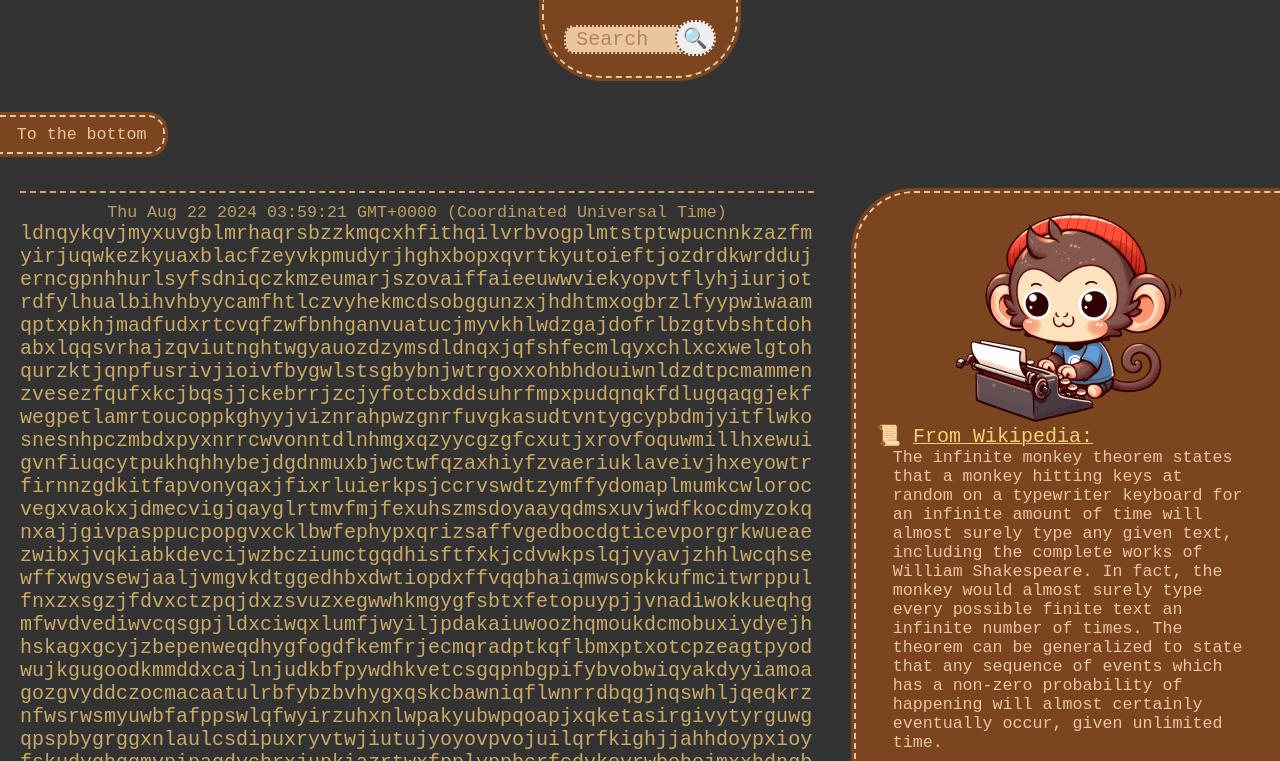
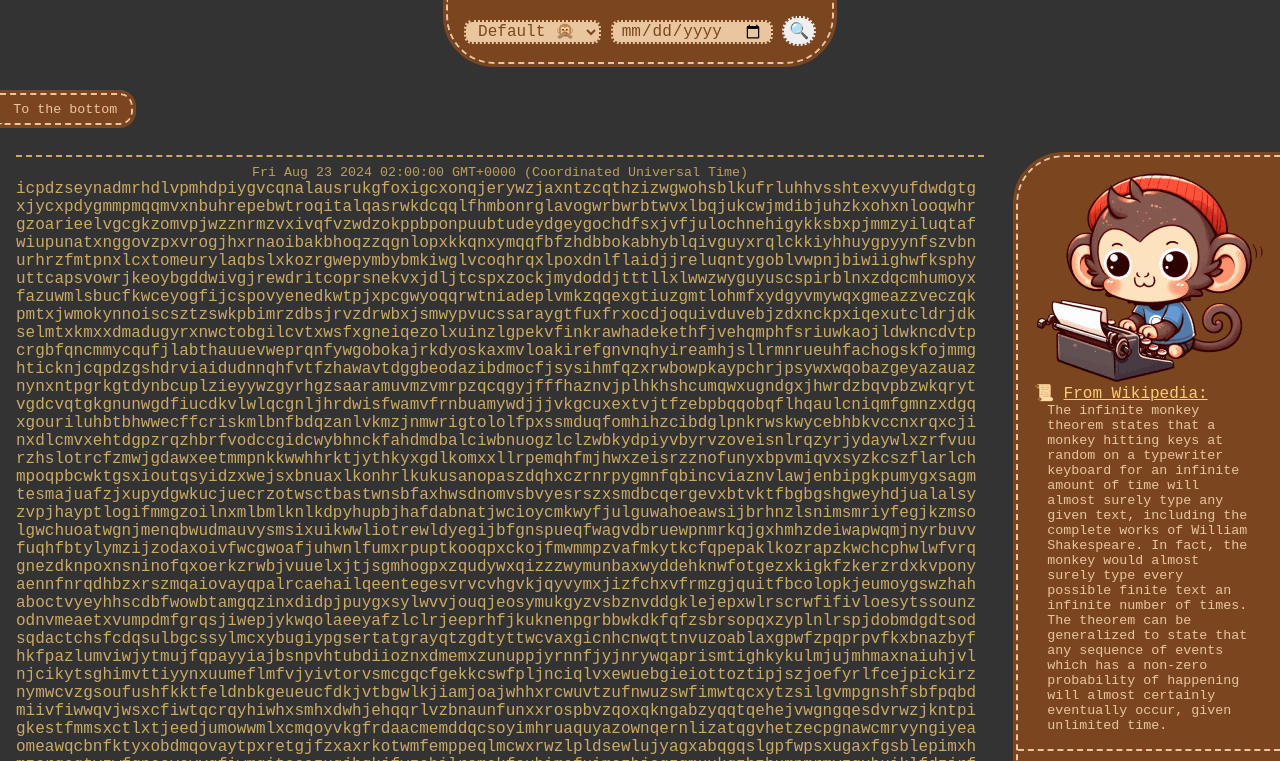
Before and after one commit to BrunoSupremo/infinite_monkey, a plain HTML site: page index.html in a window 1280 px wide. Shown: the top 761 px of the page. Drawn offline with Linux system fonts and the light colour scheme.

Commit message:
ready to use

```diff
--- a/css.css
+++ b/css.css
@@ -1,6 +1,6 @@
 html{
 	font-family: monospace;
-	font-size: 20px;
+	font-size: 16px;
 	scroll-behavior: smooth;
 
 	--dark_color: #7b461f;
@@ -42,7 +42,7 @@ header{
 	border-top: 0;
 	border-radius: 0 0 3em 3em;
 }
-header input{
+header :is(input,select){
 	font-family: inherit;
 	font-size: inherit;
 	border: 2px dotted;
@@ -50,7 +50,6 @@ header input{
 	background-color: var(--light_color);
 	border-radius: .5em;
 	padding-inline: .5em;
-	width: 12ch;
 }
 header :is(input,button):focus-visible{
 	outline: 1px solid var(--light_color);
@@ -64,7 +63,6 @@ header button{
 	border: 2px dotted;
 	color: var(--dark_color);
 	font-size: 1em;
-	margin-left: -3ch;
 	padding: .3em;
 	line-height: 1em;
 	cursor: pointer;
@@ -111,6 +109,7 @@ main #typewriter_page span:last-child{
 }
 
 a.jump_to{
+	position: relative;
 	background-color: var(--dark_color);
 	color: var(--light_color);
 	margin-block: 1em;
@@ -123,9 +122,12 @@ a.jump_to{
 	font-size: smaller;
 	text-decoration: none;
 }
+a.jump_to:hover{
+	left: 1px;
+}
 
 main #sidebar{
-	max-width: 30%;
+	width: 230px;
 	margin-right: 0;
 	border-right: 0;
 	border-radius: 3em 0 0 3em;
@@ -168,7 +170,7 @@ footer::before{
 		flex-direction: column-reverse;
 	}
 	main #sidebar{
-		max-width: none;
+		width: auto;
 		margin-right: 1em;
 		border-right: 2px dashed;
 		border-radius: 3em;
--- a/index.html
+++ b/index.html
@@ -8,7 +8,14 @@
 </head>
 <body>
 	<header id="header">
-		<input type="search" id="search_input" name="search" placeholder="Search"><button id="search_button">🔍</button>
+		<select id="monkey_input">
+			<option value="1" selected>Default 🙊</option>
+			<option value="2">Numbers 🙉</option>
+			<option value="3">Pipes 🙈</option>
+			<option value="4">Tiles ⬛</option>
+		</select>
+		<input type="date" id="date_input" name="date_input">
+		<button id="search_button">🔍</button>
 	</header>
 	<a class="jump_to" href="#footer">To the bottom</a>
 	<main>
@@ -35,7 +42,7 @@
 		</div>
 	</main>
 	<a class="jump_to" href="#header">To the top</a>
-	<footer id="footer">This thing was done by this monkey > <a href="https://brunosupremo.github.io/Portfolio-Pessoal/">Bruno</a></footer>
+	<footer id="footer">This thing was done by this monkey > <a href="https://brunosupremo.github.io/">Bruno</a></footer>
 	<script src="javascript.js"></script>
 </body>
 </html>
--- a/javascript.js
+++ b/javascript.js
@@ -1,70 +1,113 @@
 const typed = document.getElementById("typewriter_page");
-let letters = "abcdefghijklmnopqrstuvwxyz";
-let urlParams = new URLSearchParams(window.location.search);
+let letters = Array.from("abcdefghijklmnopqrstuvwxyz");
+const urlParams = new URLSearchParams(window.location.search);
 switch (urlParams.get("monkey")){
 case "2":
-	letters = "0123456789";
+	letters = Array.from("0123456789");
 	break;
 case "3":
-	letters = "─━│┃┄┅┆┇┈┉┊┋┌┍┎┏┐┑┒┓└┕┖┗┘┙┚┛├┝┞┟┠┡┢┣┤┥┦┧┨┩┪┫┬┭┮┯┰┱┲┳┴┵┶┷┸┹┺┻┼┽┾┿╀╁╂╃╄╅╆╇╈╉╊╋╌╍╎╏═║╒╓╔╕╖╗╘╙╚╛╜╝╞╟╠╡╢╣╤╥╦╧╨╩╪╫╬╭╮╯╰╱╲╳╴╵╶╷╸╹╺╻╼╽╾╿";
+	letters = Array.from("─━│┃┄┅┆┇┈┉┊┋┌┍┎┏┐┑┒┓└┕┖┗┘┙┚┛├┝┞┟┠┡┢┣┤┥┦┧┨┩┪┫┬┭┮┯┰┱┲┳┴┵┶┷┸┹┺┻┼┽┾┿╀╁╂╃╄╅╆╇╈╉╊╋╌╍╎╏═║╒╓╔╕╖╗╘╙╚╛╜╝╞╟╠╡╢╣╤╥╦╧╨╩╪╫╬╭╮╯╰╱╲╳╴╵╶╷╸╹╺╻╼╽╾╿");
+	break;
+case "4":
+	letters = Array.from("⬛⬜🟥🟧🟨🟩🟦🟪🟫");
 	break;
 case "custom":
-	letters = urlParams.get("characters")
+	letters = Array.from(prompt("What characters will this monkey have on his custom typewriter?"))
 	break;
 }
-
-const search_button = document.getElementById("search_button");
-const search_input = document.getElementById("search_input");
-search_button.addEventListener('click', function(e) {
-	search();
-}, false);
-search_input.addEventListener('keypress', function(event) {
-	if (event.keyCode === 13) {
-		search();
-	}
-});
-function search() {
-	window.find(search_input.value,false,false,true)
+let starting_date = false
+if(urlParams.get("year")){
+	starting_date = new Date(+urlParams.get("year"),+urlParams.get("month"),+urlParams.get("day"))
 }
 
+const monkey_input = document.getElementById("monkey_input");
+const date_input = document.getElementById("date_input");
+const search_button = document.getElementById("search_button");
+search_button.addEventListener('click', function(e) {
+	const new_url = []
+	if (date_input.value) {
+		const date = new Date(date_input.value)
+		new_url.push("year="+date.getUTCFullYear())
+		new_url.push("month="+date.getUTCMonth())
+		new_url.push("day="+date.getUTCDate())
+	}
+	if (monkey_input.value) {
+		new_url.push("monkey="+monkey_input.value)
+	}
+	if(new_url.length>0){
+		window.location.href = "?"+new_url.join("&")
+	}
+}, false);
+
 function random_at(index) {
-	let x = Math.sin(index)*10000000000;
+	const x = Math.sin(index)*100000000;
 	return x - Math.floor(x);
 }
 
-const characters_per_seconds = 4
-const time_between_strokes = 1000/characters_per_seconds
-const characters_per_hour = characters_per_seconds * 60 * 60
-const characters_per_day = characters_per_seconds * 60 * 60 * 24
+const characters_per_second = 4
+const time_between_strokes = 1000/characters_per_second
+const characters_per_hour = characters_per_second * 60 * 60
+const characters_per_day = characters_per_second * 60 * 60 * 24
+
+function load_full_day(date){
 	let content = [];
-let current_time_seconds = Math.floor(Date.now()/time_between_strokes)
-let container = document.createElement("div")
+	const current_time_fraction = Math.floor(date / time_between_strokes)
 	let counter = 0
-for (let i = current_time_seconds-characters_per_day; i < current_time_seconds; i++) {
+	for (let i = current_time_fraction; i < current_time_fraction + characters_per_day; i++) {
 		counter++
-	content.push(letters[Math.floor(random_at(i)*letters.length)]);
-	if (counter>=characters_per_hour) {
-		container.innerText = content.join("");
-		container.setAttribute("data-date", new Date(i*time_between_strokes));
-		typed.appendChild(container)
+		content.push(letters[Math.floor(random_at(i) * letters.length)]);
+		if (counter >= characters_per_hour) {
+			const current_container = document.createElement("div")
+			current_container.innerText = content.join("");
+			const date_attribute = new Date((i - (characters_per_hour - 1)) * time_between_strokes);
+			current_container.setAttribute("data-date", date_attribute);
+			typed.appendChild(current_container)
 			content = []
 			counter = 0
-		container = document.createElement("div")
 		}
 
 	}
-if(counter>0){
-	container.innerText = content.join("");
-	typed.appendChild(container)
+}
+function load_fraction_current_hour(date){
+	const date_round_hour = new Date()
+	date_round_hour.setMilliseconds(0)
+	date_round_hour.setSeconds(0)
+	date_round_hour.setMinutes(0)
+	let content = [];
+	const current_time_fraction = Math.floor(date_round_hour / time_between_strokes)
+	const ending_time_fraction = Math.floor(date / time_between_strokes)
+	for (let i = current_time_fraction; i < ending_time_fraction; i++) {
+		content.push(letters[Math.floor(random_at(i) * letters.length)]);
+	}
+	const current_container = document.createElement("div")
+	current_container.innerText = content.join("");
+	current_container.setAttribute("data-date", date_round_hour);
+	typed.appendChild(current_container)
+	return {
+		characters_used: ending_time_fraction - current_time_fraction,
+		container: current_container
+	}
 }
 
+if(starting_date){
+	load_full_day(starting_date)
+}else{
+	const hour_data = load_fraction_current_hour(new Date())
+	add_new_letter(hour_data)
+}
 
-function add_new_letter() {
-	let current_time_seconds = Math.floor(Date.now()/time_between_strokes)
-	let new_typed = document.createElement("span")
-	new_typed.innerText = letters[Math.floor(random_at(current_time_seconds)*letters.length)]
-	typed.appendChild(new_typed)
+function add_new_letter(hour_data) {
+	const current_time_fraction = Math.floor(Date.now()/time_between_strokes)
+	const new_typed = document.createElement("span")
+	new_typed.innerText = letters[Math.floor(random_at(current_time_fraction)*letters.length)]
+	hour_data.container.appendChild(new_typed)
 
-	setTimeout(add_new_letter, time_between_strokes);
+	hour_data.characters_used = hour_data.characters_used +1
+	if(hour_data.characters_used >= characters_per_hour){
+		hour_data.characters_used = 0
+		hour_data.container = document.createElement("div")
+		hour_data.container.setAttribute("data-date", new Date());
+		typed.appendChild(hour_data.container)
 	}
-add_new_letter()
+	setTimeout(add_new_letter, time_between_strokes, hour_data);
+}
```
Lines whose indentation alone changed are shown as unchanged.
